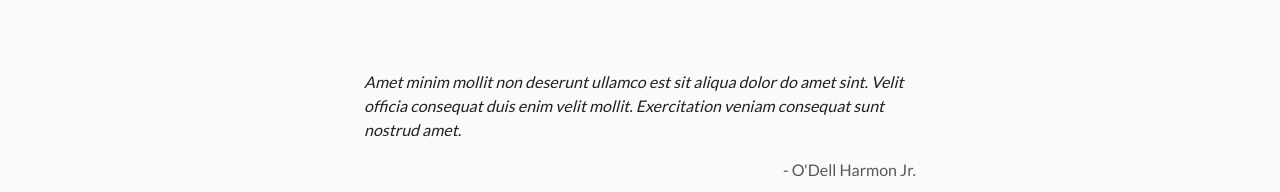
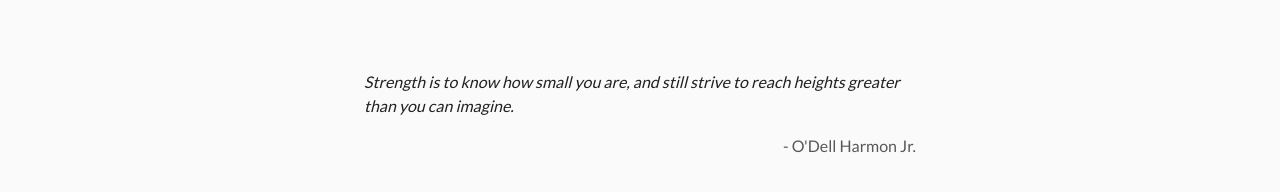
Before and after one commit to dell2390/odell-portfolio, a Next.js app: page / in a window 1280 px wide. Shown: the part 4413-4605 px from the top of the page. Built offline with nearby package versions, Linux system fonts and the light colour scheme; no server answers.

Commit message:
chore: update personal quote

```diff
--- a/components/scaffold/Footer.tsx
+++ b/components/scaffold/Footer.tsx
@@ -30,7 +30,7 @@ const Header = () => {
         <footer className={classes.root}>
             <Container className={classes.message} maxWidth="sm">
                 <Quote
-                    message="Amet minim mollit non deserunt ullamco est sit aliqua dolor do amet sint. Velit officia consequat duis enim velit mollit. Exercitation veniam consequat sunt nostrud amet."
+                    message="Strength is to know how small you are, and still strive to reach heights greater than you can imagine."
                     signiture="- O'Dell Harmon Jr."
                 />
             </Container>
```
